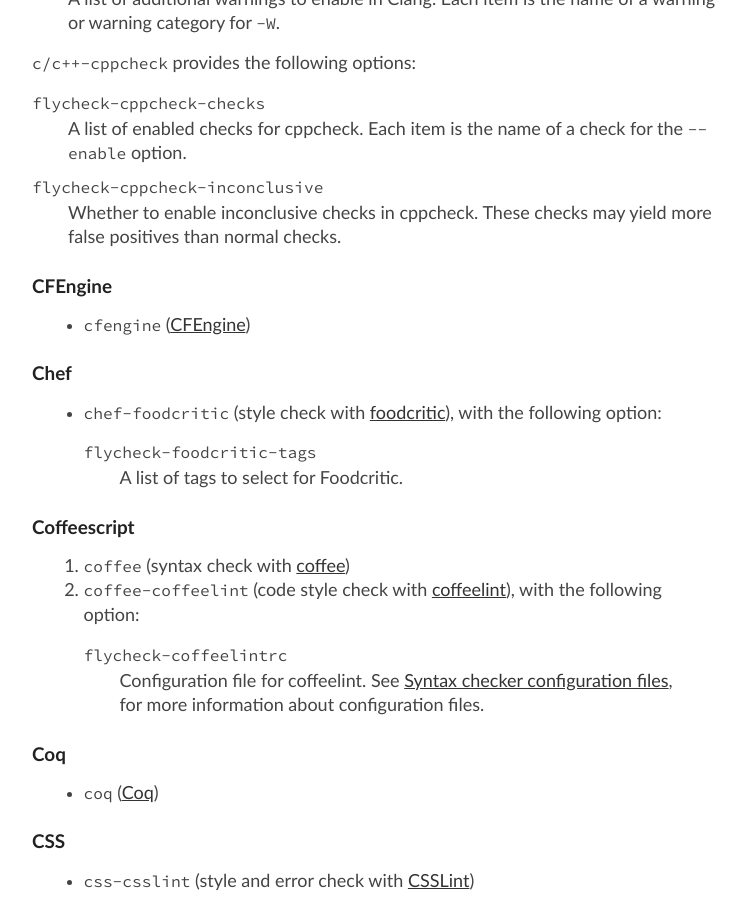
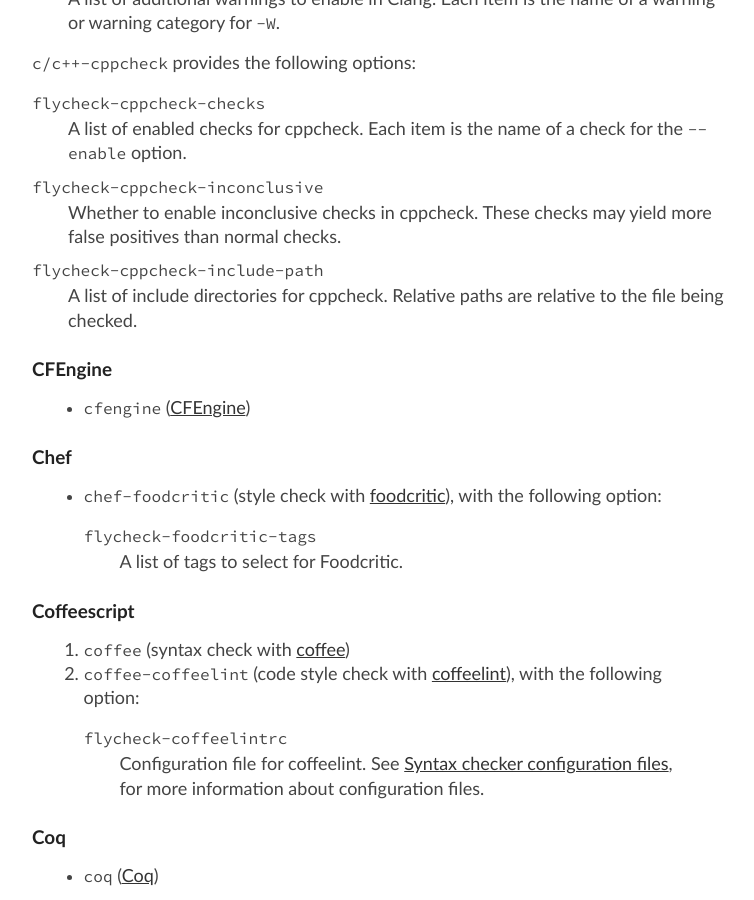
Before and after one commit to cmarqu/flycheck.github.io, a Jekyll site: the page manual/latest/Supported-languages.html, which Jekyll copies as it is, in a window 1280 px wide and 900 px high, scrolled down 2226 px. Shown: the whole window, without its empty margins (258-1012 px from the left). Built offline with Jekyll 4.4.1, drawn with Linux system fonts in a browser that asks for light colours.

Commit message:
Update manual from flycheck/flycheck@9636ea7

```diff
--- a/manual/latest/Function-and-Variable-Index.html
+++ b/manual/latest/Function-and-Variable-Index.html
@@ -102,6 +102,7 @@
 <tr><td></td><td valign="top"><a href="Syntax-checkers.html#index-flycheck_002dcompletion_002dsystem"><code>flycheck-completion-system</code></a>:</td><td>&nbsp;</td><td valign="top"><a href="Syntax-checkers.html#Syntax-checkers">Syntax checkers</a></td></tr>
 <tr><td></td><td valign="top"><a href="Killing-errors.html#index-flycheck_002dcopy_002derrors_002das_002dkill"><code>flycheck-copy-errors-as-kill</code></a>:</td><td>&nbsp;</td><td valign="top"><a href="Killing-errors.html#Killing-errors">Killing errors</a></td></tr>
 <tr><td></td><td valign="top"><a href="Supported-languages.html#index-flycheck_002dcppcheck_002dchecks"><code>flycheck-cppcheck-checks</code></a>:</td><td>&nbsp;</td><td valign="top"><a href="Supported-languages.html#Supported-languages">Supported languages</a></td></tr>
+<tr><td></td><td valign="top"><a href="Supported-languages.html#index-flycheck_002dcppcheck_002dinclude_002dpath"><code>flycheck-cppcheck-include-path</code></a>:</td><td>&nbsp;</td><td valign="top"><a href="Supported-languages.html#Supported-languages">Supported languages</a></td></tr>
 <tr><td></td><td valign="top"><a href="Supported-languages.html#index-flycheck_002dcppcheck_002dinconclusive"><code>flycheck-cppcheck-inconclusive</code></a>:</td><td>&nbsp;</td><td valign="top"><a href="Supported-languages.html#Supported-languages">Supported languages</a></td></tr>
 <tr><td></td><td valign="top"><a href="Syntax-checkers.html#index-flycheck_002ddescribe_002dchecker"><code>flycheck-describe-checker</code></a>:</td><td>&nbsp;</td><td valign="top"><a href="Syntax-checkers.html#Syntax-checkers">Syntax checkers</a></td></tr>
 <tr><td></td><td valign="top"><a href="Syntax-checkers.html#index-flycheck_002ddisable_002dchecker"><code>flycheck-disable-checker</code></a>:</td><td>&nbsp;</td><td valign="top"><a href="Syntax-checkers.html#Syntax-checkers">Syntax checkers</a></td></tr>
--- a/manual/latest/Supported-languages.html
+++ b/manual/latest/Supported-languages.html
@@ -255,6 +255,11 @@
 <dd><a name="index-flycheck_002dcppcheck_002dinconclusive"></a>
 <p>Whether to enable inconclusive checks in cppcheck.  These checks may
 yield more false positives than normal checks.
+</p></dd>
+<dt><code>flycheck-cppcheck-include-path</code></dt>
+<dd><a name="index-flycheck_002dcppcheck_002dinclude_002dpath"></a>
+<p>A list of include directories for cppcheck.  Relative paths are relative to
+the file being checked.
 </p></dd>
 </dl>
 
```
